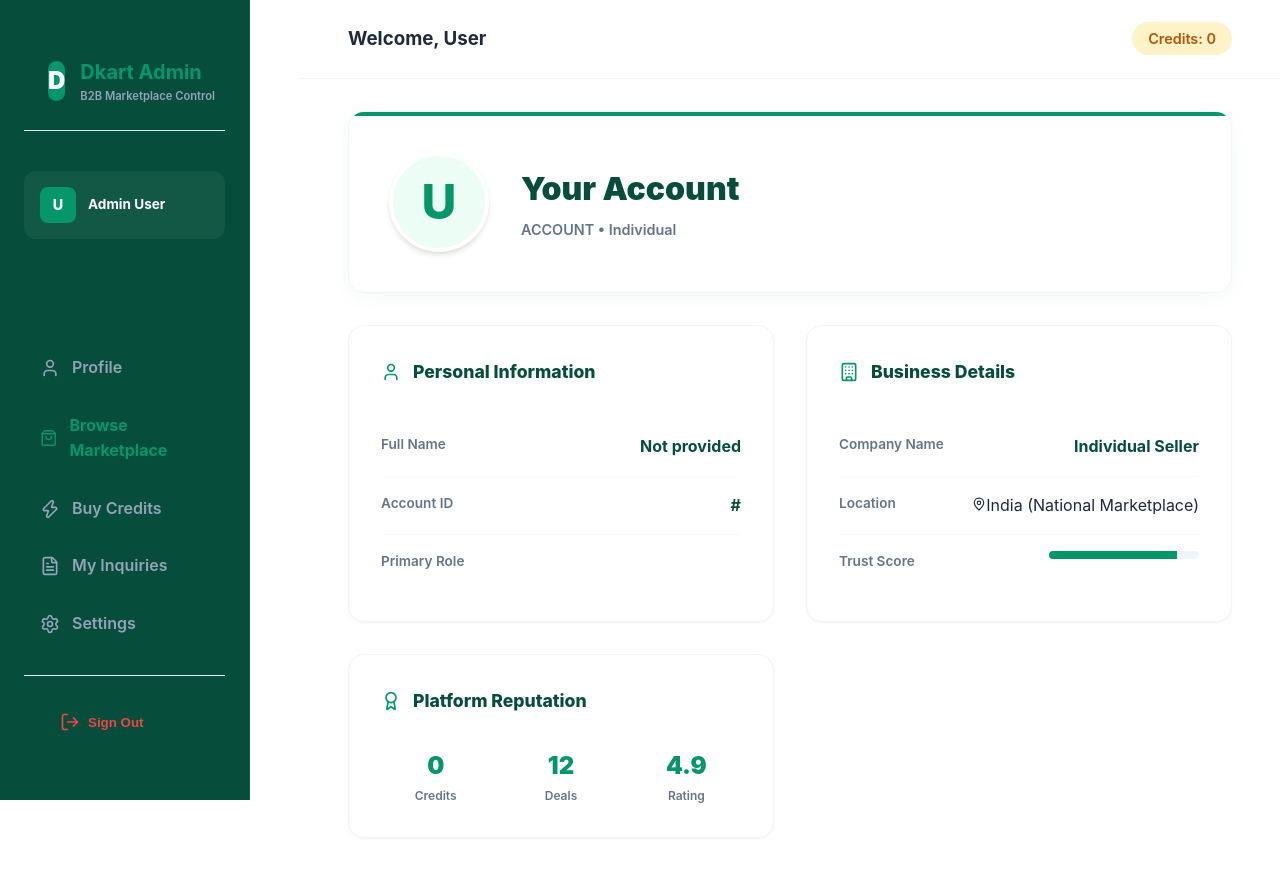
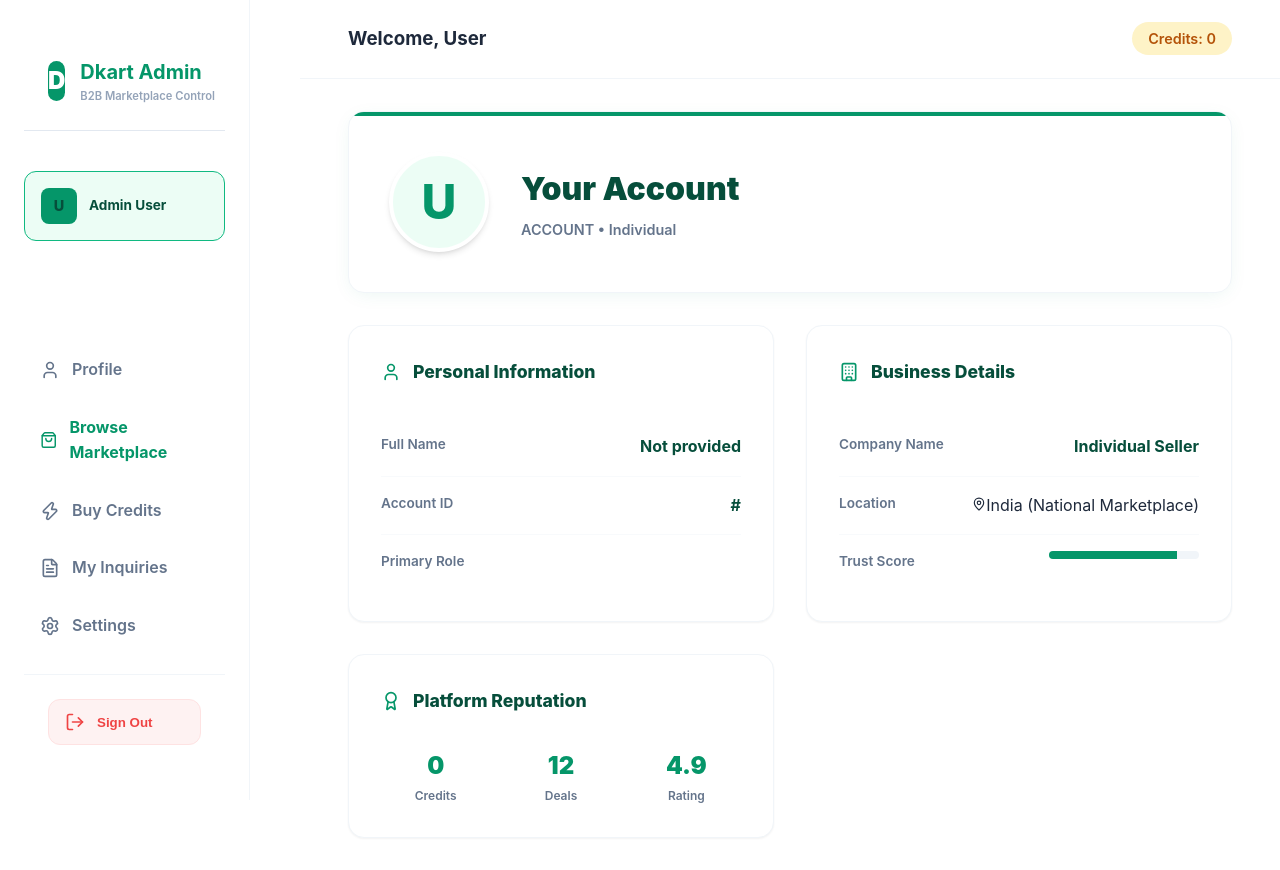
Before and after one commit to rohitkarwande/Dkart, a React (Vite) app: page /dashboard in a window 1280 px wide. Built offline with nearby package versions, Linux system fonts and the light colour scheme; no server answers.

Commit message:
design(dashboard): revert sidebar to clean white minimalist style

```diff
--- a/src/index.css
+++ b/src/index.css
@@ -1682,12 +1682,12 @@ body {
 }
 
 .dashboard-sidebar {
-  background: #064e3b;
-  color: white;
+  background: #ffffff; /* Reverted to clean white */
+  color: var(--text-main);
   padding: 2rem 1.5rem;
   display: flex;
   flex-direction: column;
-  border-right: 1px solid rgba(255, 255, 255, 0.05);
+  border-right: 1px solid var(--border-soft);
   position: sticky;
   top: 0;
   height: 100vh;
@@ -1730,13 +1730,14 @@ body {
 }
 
 .user-context-card {
-  background: rgba(255, 255, 255, 0.05);
+  background: var(--primary-soft);
   padding: 1rem;
   border-radius: 12px;
   display: flex;
   align-items: center;
   gap: 12px;
   margin-bottom: 2rem;
+  border: 1px solid var(--primary-light);
 }
 
 .user-avatar-small {
@@ -1759,7 +1760,7 @@ body {
 .user-name {
   font-size: 0.85rem;
   font-weight: 700;
-  color: white;
+  color: var(--text-main);
 }
 
 .user-role-badge {
@@ -1782,7 +1783,7 @@ body {
   align-items: center;
   gap: 12px;
   padding: 12px 16px;
-  color: #94a3b8;
+  color: var(--text-muted);
   text-decoration: none;
   font-weight: 600;
   border-radius: 12px;
@@ -1790,8 +1791,8 @@ body {
 }
 
 .nav-item:hover {
-  background: rgba(255, 255, 255, 0.05);
-  color: white;
+  background: var(--primary-soft);
+  color: var(--primary-color);
 }
 
 .nav-item.active {
@@ -1987,3 +1988,28 @@ body {
   font-weight: 600;
   color: var(--text-muted);
 }
+
+.sidebar-footer {
+  padding: 1.5rem;
+  border-top: 1px solid var(--border-soft);
+  margin-top: auto;
+}
+
+.logout-btn {
+  display: flex;
+  align-items: center;
+  gap: 12px;
+  width: 100%;
+  padding: 12px 16px;
+  background: #fef2f2;
+  color: #ef4444;
+  border: 1px solid #fee2e2;
+  border-radius: 12px;
+  font-weight: 700;
+  cursor: pointer;
+  transition: all 0.2s;
+}
+
+.logout-btn:hover {
+  background: #fee2e2;
+}
```
